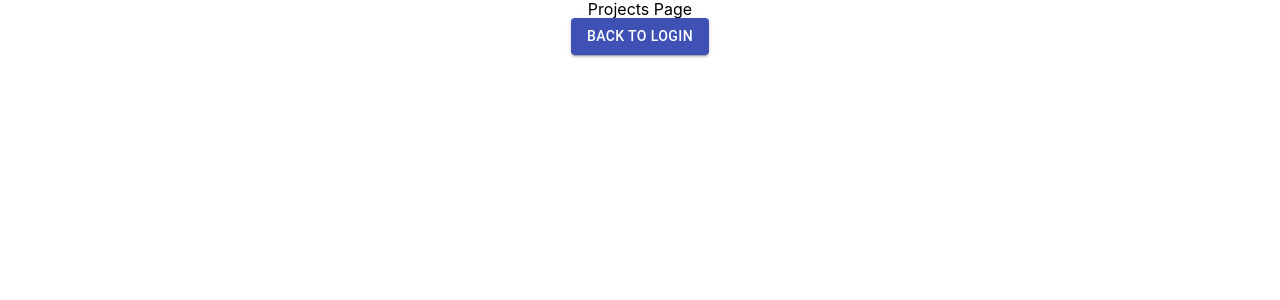
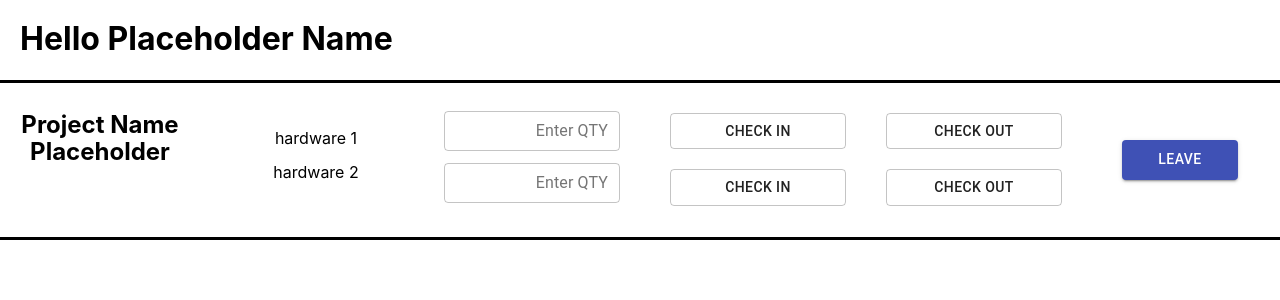
Before and after one commit to thehubisgitted/wombats_software_lab, a React (Create React App) app in the folder SoftwareLabProject/: page /projects in a window 1280 px wide. Shown: the top 300 px of the page. Built offline with nearby package versions, Linux system fonts and the light colour scheme.

Commit message:
static project

```diff
--- a/SoftwareLabProject/src/pages/Projects.tsx
+++ b/SoftwareLabProject/src/pages/Projects.tsx
@@ -1,19 +1,52 @@
 import React from 'react';
 import './../App.css'
 import {useNavigate} from 'react-router-dom';
-import { Button } from '@material-ui/core';
+import { Button, Grid, TextField} from '@material-ui/core';
+import { string } from 'prop-types';
+import { BorderAllOutlined, FirstPage } from '@material-ui/icons';
 
 function Projects(){
     const navigate = useNavigate();
 
+
     return(
-        <div className='App'>
-            <div> Projects Page</div>
-            <div>
-                <Button color = "primary" variant = "contained" onClick={()=> {navigate('/')}}> Back to Login </Button>
-            </div>
+        <>
+        <div style = {{display:'inline-flex', float:'left', marginLeft:20}}>
+            <h1>
+                Hello Placeholder Name
+            </h1>
         </div>
+        <Grid container spacing = {2} justifyContent = "flex-start" style = {{flexDirection:'row', borderBlockStyle: 'solid', height: '160px'}}>
+            <Grid item xs = {4} sm = {2} style = {{margin:0}}>
+                <h2>Project Name Placeholder</h2>
+            </Grid>
+            <Grid item xs = {4} sm = {2} justifyContent = "center" style = {{flexDirection: 'column', padding:'30px'}}>
+                <p>hardware 1</p>
+                <p>hardware 2</p>
+            </Grid>
+            <Grid item xs = {4} sm = {2}  style = {{padding: 20}}>
+                <TextField variant = 'outlined' id = "hardwareset_1"  label = "Enter QTY" type = "number"  margin = "dense" >
+
+                </TextField>
+                <TextField variant = 'outlined' id = "hardwareset_2" label = "Enter QTY" type = "number" margin = "dense">
+
+                </TextField>
+            </Grid>
+            <Grid item xs = {4} sm = {2}  style = {{flexDirection: 'column', padding:20}}>
+                <Button variant = "outlined" style = {{margin:10, width: '100%'}}> Check In</Button>
+                <Button variant = "outlined" style = {{margin:10, width: '100%'}}> Check In</Button>
+            </Grid>
+            <Grid item xs = {4} sm = {2} style = {{flexDirection: 'column', padding:20}}>
+                <Button variant = "outlined" style = {{margin:10, width: '100%'}}> Check Out</Button>
+                <Button variant = "outlined" style = {{margin:10, width: '100%'}}> Check Out</Button>
+            </Grid>
+            <Grid item xs = {4} sm = {2} justifyContent = "center" alignContent = "center" style = {{flexDirection: 'column', padding:50}}>
+                <Button variant = "contained" color = "primary" style = {{height: '40px', width:'100%'}}> LEAVE </Button>
+            </Grid>
+        </Grid>
+        </>
     );
 }
 
+
 export default Projects;
```
